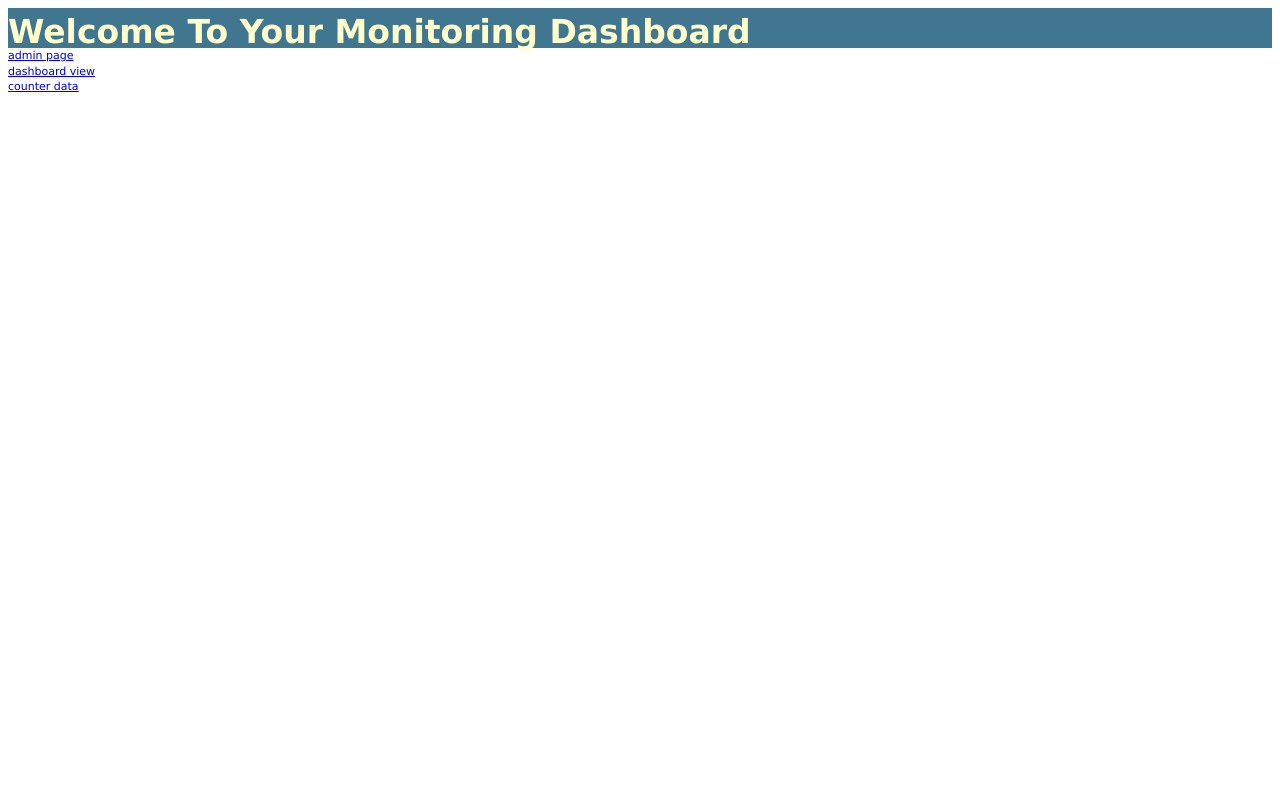
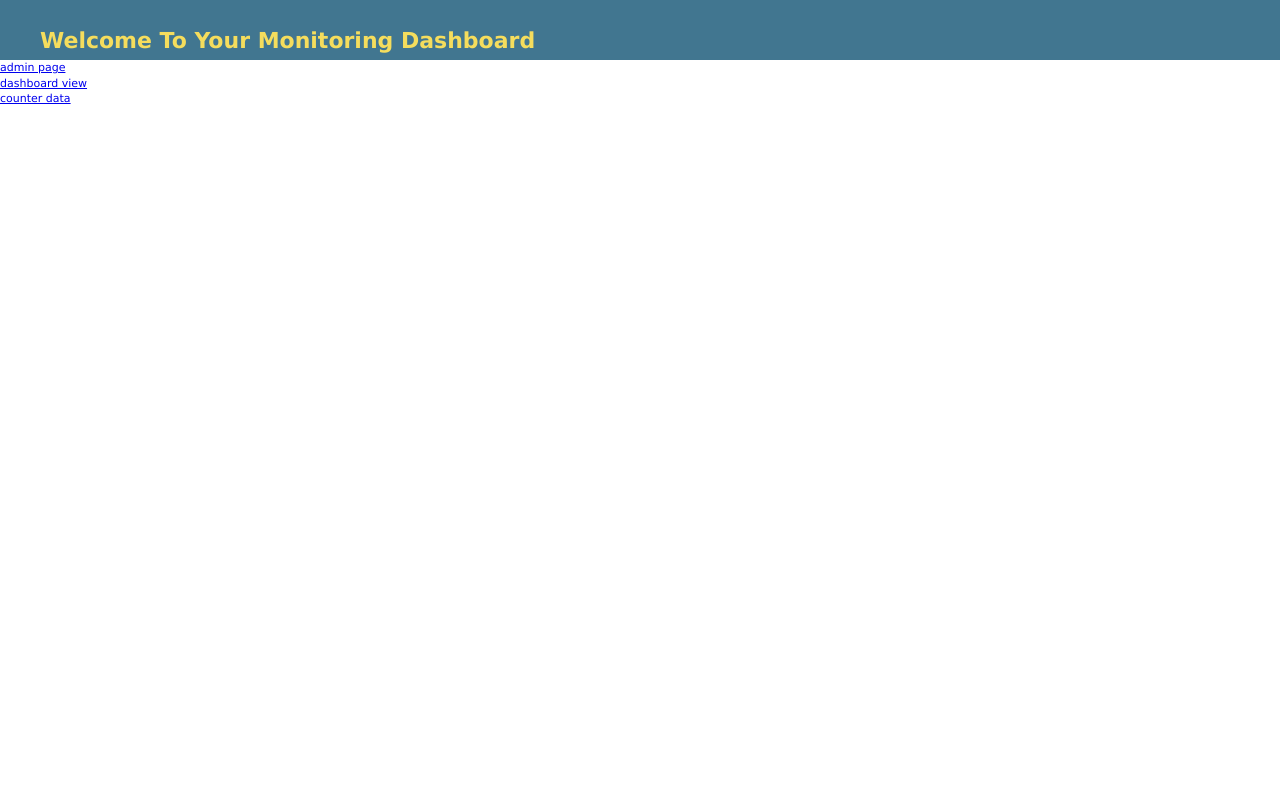
Before and after one commit to miledivovic/largescale-django-project, a Django app: page /dashboard/ in a window 1280 px wide. Run offline with Django 3.2, Linux system fonts and the light colour scheme.

Commit message:
Style changes

```diff
--- a/monitoring/dashboard/static/style.css
+++ b/monitoring/dashboard/static/style.css
@@ -1,12 +1,21 @@
 .headerBar {
-  background-color: #417690;
+  background: #417690;
   height: 40px;
+  padding: 10px 40px;
+  line-height: 40px;
   width: auto;
 }
 
 .headerTitle {
-  color: #ffc;
-  font-size: 3em !important;
+  color: #f5dd5d;
+  font-size: 2em !important;
+}
+
+body {
+  margin: 0;
+  padding: 0;
+  font-family: "Roboto","Lucida Grande","DejaVu Sans","Bitstream Vera Sans",Verdana,Arial,sans-serif;
+
 }
 
 #chartdiv {
```
